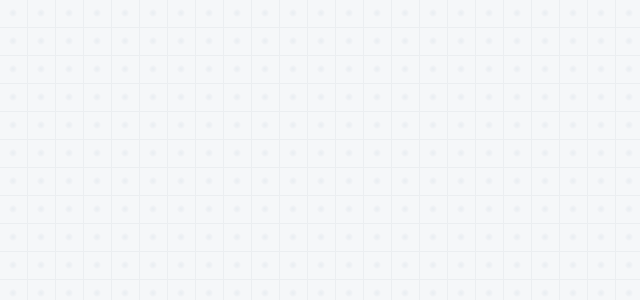
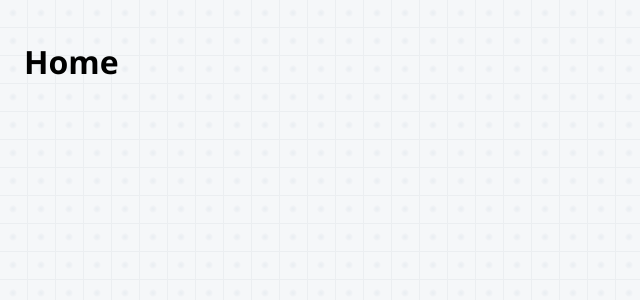
Before and after one commit to kedarisettisatwik/planora, a React (Create React App) app: page / in a window 1280 px wide. Before the commit this address had no page. Shown: the top 300 px of the page, without its empty margins (0-640 px from the left). Built offline with nearby package versions, Linux system fonts and the light colour scheme.

Commit message:
hashrouter

```diff
--- a/src/App.js
+++ b/src/App.js
@@ -6,9 +6,9 @@
 function App() {
   return (
     <Routes>
-      <Route path="/planora" element={<Home />} />
-      <Route path="/planora/home" element={<Home />} />
-      <Route path="/planora/login" element={<Log />} />
+      <Route path="/" element={<Home />} />
+      <Route path="/home" element={<Home />} />
+      <Route path="/login" element={<Log />} />
     </Routes>
   );
 }
--- a/src/index.js
+++ b/src/index.js
@@ -1,15 +1,15 @@
 import React from 'react';
 import ReactDOM from 'react-dom/client';
-import { BrowserRouter } from 'react-router-dom';
+import { HashRouter } from 'react-router-dom'
 import App from './App';
 import reportWebVitals from './reportWebVitals';
 
 const root = ReactDOM.createRoot(document.getElementById('root'));
 root.render(
   <React.StrictMode>
-    <BrowserRouter>
+    <HashRouter>
       <App />
-    </BrowserRouter>
+    </HashRouter>
   </React.StrictMode>
 );
 
```
